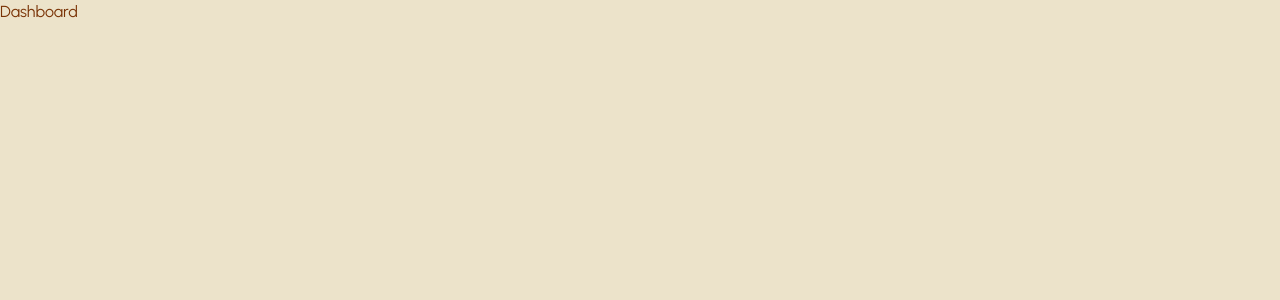
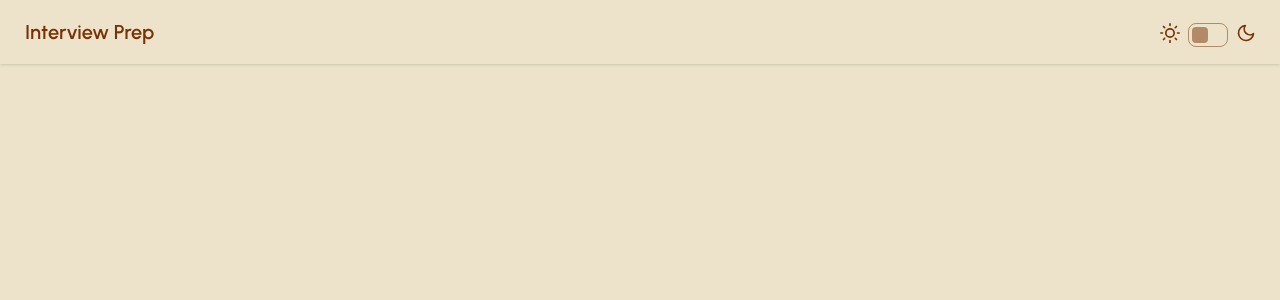
Before and after one commit to mahesh2291/InterviewPrep_Frontend, a React (Vite) app: page /dashboard in a window 1280 px wide. Shown: the top 300 px of the page. Built offline with nearby package versions, Linux system fonts and the light colour scheme.

Commit message:
Login,signIn,logout

```diff
--- a/src/App.jsx
+++ b/src/App.jsx
@@ -7,21 +7,30 @@ import SignUp from './Pages/Auth/SignUp'
 import LandingPage from './Pages/InterviewPrep/LandingPage'
 import InterviewPrep from './Pages/InterviewPrep/Components/InterviewPrep'
 import Dashboard from './Pages/Home/Dashboard'
+import UserProvider from './context/userContext'
 
 const App=()=>{
   return (
-
+    <UserProvider>
+    <div>
     <Router>
     <Routes>
 
       <Route path='/' element={<LandingPage />} />
-      <Route path='/login' element={<Login />} />
-      <Route path='/signup' element={<SignUp />} />
       <Route path='/dashboard' element={<Dashboard />} />
       <Route path='/interview-prep/:sessionId' element={<InterviewPrep />} />
 
     </Routes>
     </Router>
+
+    <Toaster toastOptions={{
+      className:"",
+      style:{
+        fontSize:"13px"
+      }
+    }} />
+    </div>
+    </UserProvider>
   )
 }
 
--- a/src/Pages/Auth/SignUp.jsx
+++ b/src/Pages/Auth/SignUp.jsx
@@ -1,5 +1,10 @@
 import React, { useState } from 'react'
 import { validateEmail,validatePassword } from '../../utils/helper'
+import { useContext } from 'react'
+import { UserContext } from '../../context/userContext'
+import { useNavigate } from 'react-router-dom'
+import axiosInstance from '../../utils/axiosInstance'
+import { API_PATHS } from '../../utils/apiPaths'
 
 
 const SignUp=()=>{
@@ -7,10 +12,11 @@ const SignUp=()=>{
         const [password,setPassword]=useState('')
         const [fullName,setFullName]=useState('')
         const [error,setError]=useState(null)
+        const {updateUser}=useContext(UserContext)
+        const navigate=useNavigate()
 
+        const signUpHandler=async()=>{
 
-        const signUpHandler=()=>{
-                setError(null)
                if((!validateEmail(email))) {
                    setError('Email not valid')
                    return
@@ -24,6 +30,32 @@ const SignUp=()=>{
                 setError('UserName cannot be empty')
                 return
             }
+            setError("")
+
+            try {
+              const response=await axiosInstance.post(API_PATHS.AUTH.REGISTER,{
+                name:fullName,
+                password:password,
+                email:email
+              })
+
+              const {token}=response.data
+
+
+           if(token) {
+            localStorage.setItem("token",token)
+            updateUser(response.data)
+            navigate('/dashboard')
+           }
+
+            } catch(error) {
+              if(error.response && error.response.data.message) {
+               setError(error.response.data.message)
+              } else {
+               setError("Something went wrong, Please try again.")
+              }
+            }
+
             }
     return (
         <div>
--- a/src/Pages/Home/Dashboard.jsx
+++ b/src/Pages/Home/Dashboard.jsx
@@ -1,11 +1,26 @@
 import React from "react";
+import {LuPlus} from 'react-icons/lu'
+import {CARD_BG} from '../../utils/data'
+import toast from "react-hot-toast"
+import DashboardLayout from "../../components/Layouts/DashboardLayout";
+import { useEffect } from "react";
+import axiosInstance from "../../utils/axiosInstance";
 
 
 const Dashboard=()=>{
+
+   const fetchAllSessions=async()=>{
+      const response=await axiosInstance.get()
+   }
+
+   useEffect(()=>{
+    fetchAllSessions
+   },[])
+
     return (
-        <div>
+        <DashboardLayout>
             Dashboard
-        </div>
+        </DashboardLayout>
     )
 }
 
--- a/src/Pages/InterviewPrep/LandingPage.jsx
+++ b/src/Pages/InterviewPrep/LandingPage.jsx
@@ -1,12 +1,31 @@
-import React, { useState } from "react";
+import React, { useContext, useState } from "react";
 import { APP_FEATURES } from "../../utils/data";
 import Login from "../Auth/Login";
 import SignUp from "../Auth/SignUp";
+import { useEffect } from "react";
+import axiosInstance from "../../utils/axiosInstance";
+import { API_PATHS } from "../../utils/apiPaths";
+import { useDispatch, useSelector } from "react-redux";
+import { addUser } from "../../Redux/userSlice";
+import { useNavigate } from "react-router-dom";
+import { UserContext } from "../../context/userContext";
+import ProfileInfoCard from "../../components/Cards/ProfileInfoCard";
 
 
 const LandingPage=()=>{
 
   const [currentPage,setCurrentPage]=useState('login')
+  const {user}=useContext(UserContext)
+  const navigate=useNavigate()
+
+  const loginChecker=()=>{
+      if(!user) {
+        document.getElementById('my_modal_4').showModal()
+      } else {
+        navigate('/dashboard')
+      }
+
+  }
 
     return (
         <div>
@@ -15,7 +34,7 @@ const LandingPage=()=>{
           <a className="btn btn-ghost text-xl">Interview Prep</a>
         </div>
         <div className="flex gap-2">
-        <div className="mt-2">
+        <div className="mt-1.5 mr-4">
         <label className="flex cursor-pointer gap-2">
   <svg
     xmlns="http://www.w3.org/2000/svg"
@@ -46,7 +65,12 @@ const LandingPage=()=>{
   </svg>
 </label>
         </div>
-        <button onClick={()=>document.getElementById('my_modal_4').showModal()}  className="btn btn btn-success">Login/Signup</button>
+        {
+          user ?(
+            <ProfileInfoCard />
+          ) : <button onClick={()=>loginChecker()}  className="btn btn btn-success">Login/Signup</button>
+        }
+
         </div>
       </div>
       <div>
--- a/src/Redux/userSlice.js
+++ b/src/Redux/userSlice.js
@@ -2,7 +2,7 @@ import { createSlice } from "@reduxjs/toolkit"
 
 const userSlice=createSlice({
     name:'user',
-    initialState:null,
+    initialState:{},
     reducers:{
         addUser:(state,action)=>{
             return state=action.payload
--- /dev/null
+++ b/src/components/Cards/ProfileInfoCard.jsx
@@ -0,0 +1,28 @@
+import { useContext } from "react"
+import {useNavigate} from 'react-router-dom'
+import {UserContext} from '../../context/userContext'
+
+
+const ProfileInfoCard=()=>{
+
+    const {user,clearUser}=useContext(UserContext)
+    const navigate=useNavigate()
+
+    const handleLogout=()=>{
+        localStorage.clear();
+        clearUser()
+        navigate("/")
+    }
+    return (
+        user && <div className="flex mt-1.5">
+            <div className="mr-8">
+            {user.name || "Mahesh"}
+            </div>
+
+          <button onClick={()=>handleLogout()} className="btn btn-sm -mt-1">Logout</button>
+        </div>
+    )
+}
+
+
+export default ProfileInfoCard
--- /dev/null
+++ b/src/components/Layouts/DashboardLayout.jsx
@@ -0,0 +1,18 @@
+import { useContext } from "react"
+import { UserContext } from "../../context/userContext"
+import Navbar from "./Navbar"
+
+const DashboardLayout=({children})=>{
+
+    const {user}=useContext(UserContext)
+
+    return (
+       <div>
+       <Navbar />
+
+        {user && <div>{children}</div>}
+       </div>
+    )
+}
+
+export default DashboardLayout
--- /dev/null
+++ b/src/components/Layouts/Navbar.jsx
@@ -0,0 +1,56 @@
+import ProfileInfoCard from "../Cards/ProfileInfoCard"
+
+const Navbar=()=>{
+
+    return (
+       <div>
+         <div className="navbar bg-base-100 shadow-sm">
+        <div className="flex-1">
+          <a className="btn btn-ghost text-xl">Interview Prep</a>
+        </div>
+        <div className="flex gap-2">
+        <div className="mt-1.5 mr-4">
+        <label className="flex cursor-pointer gap-2">
+  <svg
+    xmlns="http://www.w3.org/2000/svg"
+    width="20"
+    height="20"
+    viewBox="0 0 24 24"
+    fill="none"
+    stroke="currentColor"
+    strokeWidth="2"
+    strokeLinecap="round"
+    strokeLinejoin="round">
+    <circle cx="12" cy="12" r="5" />
+    <path
+      d="M12 1v2M12 21v2M4.2 4.2l1.4 1.4M18.4 18.4l1.4 1.4M1 12h2M21 12h2M4.2 19.8l1.4-1.4M18.4 5.6l1.4-1.4" />
+  </svg>
+  <input type="checkbox" value="dark" className="toggle theme-controller" />
+  <svg
+    xmlns="http://www.w3.org/2000/svg"
+    width="20"
+    height="20"
+    viewBox="0 0 24 24"
+    fill="none"
+    stroke="currentColor"
+    strokeWidth="2"
+    strokeLinecap="round"
+    strokeLinejoin="round">
+    <path d="M21 12.79A9 9 0 1 1 11.21 3 7 7 0 0 0 21 12.79z"></path>
+  </svg>
+</label>
+        </div>
+
+            <ProfileInfoCard />
+
+
+        </div>
+      </div>
+      <div>
+
+      </div>
+       </div>
+    )
+}
+
+export default Navbar
--- /dev/null
+++ b/src/context/userContext.jsx
@@ -0,0 +1,55 @@
+import React,{createContext,useState,useEffect} from "react";
+
+import axiosInstance from "../utils/axiosInstance";
+import { API_PATHS } from "../utils/apiPaths";
+
+
+export const UserContext=createContext();
+
+const UserProvider=({children})=>{
+    const [user,setUser]=useState(null)
+    const [loading,setLoading]=useState(true)
+
+    useEffect(()=>{
+        if(user) return
+
+        const accessToken=localStorage.getItem("token")
+        if(!accessToken) {
+            setLoading(false)
+            return;
+        }
+
+        const fetchUser=async ()=>{
+            try {
+                const response=await axiosInstance.get(API_PATHS.AUTH.GET_PROFILE)
+                setUser(response.data)
+            } catch (error) {
+                console.error("User not authenticated",error)
+                clearUser();
+            } finally {
+                setLoading(false)
+            }
+        }
+         fetchUser()
+
+    },[])
+
+    const updateUser=(userData)=>{
+        setUser(userData);
+        localStorage.setItem("token",userData.token)
+        setLoading(false)
+    }
+
+    const clearUser=()=>{
+        setUser(null)
+        localStorage.removeItem("token")
+    }
+
+    return (
+        <UserContext.Provider value={{user,loading,updateUser,clearUser}}>
+            {children}
+        </UserContext.Provider>
+    )
+}
+
+export default UserProvider
--- a/src/main.jsx
+++ b/src/main.jsx
@@ -7,6 +7,6 @@ import appStore from './Redux/store.js'
 
 createRoot(document.getElementById('root')).render(
   <StrictMode>
-    <Provider store={appStore}><App /></Provider>
+    <App />
   </StrictMode>,
 )
--- a/src/utils/data.js
+++ b/src/utils/data.js
@@ -21,3 +21,16 @@ export const APP_FEATURES = [
       description: 'Enjoy a sleek and comfortable dark theme for long sessions.',
     }
   ];
+
+  export const CARD_BG = [
+    { id: 1, bgcolor: 'linear-gradient(135deg, #e6f8f3 0%, #f7fcfa 100%)' },
+    { id: 2, bgcolor: 'linear-gradient(135deg, #fef9e7 0%, #fffd4 100%)' },
+    { id: 3, bgcolor: 'linear-gradient(135deg, #eaf7ff 0%, #f3fbff 100%)' },
+    { id: 4, bgcolor: 'linear-gradient(135deg, #ff2e9 0%, #fff8f3 100%)' },
+    { id: 5, bgcolor: 'linear-gradient(135deg, #e7f6fe 0%, #f4fafd 100%)' },
+    { id: 6, bgcolor: 'linear-gradient(135deg, #f5f5f5 0%, #fbfbfb 100%)' },
+    { id: 7, bgcolor: 'linear-gradient(135deg, #fff4fc 0%, #fff8fd 100%)' },
+    { id: 8, bgcolor: 'linear-gradient(135deg, #e8fef8 0%, #f5f8f8 100%)' },
+    { id: 9, bgcolor: 'linear-gradient(135deg, #f0ecff 0%, #f7f5f 100%)' },
+    { id: 10, bgcolor: 'linear-gradient(135deg, #fef2f2 0%, #fff8f8 100%)' },
+  ];
```
Also changed, not shown: src/Pages/Auth/Login.jsx (+14 -10 lines).
